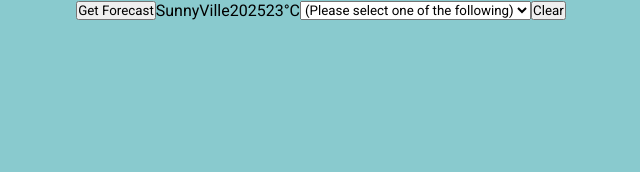
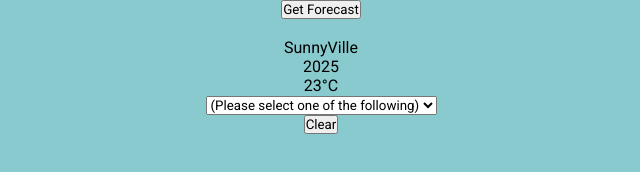
Before and after one commit to AmerAjjawi/weatherify, a plain HTML site: page index.html in a window 1280 px wide. Shown: the whole page, without its empty margins (319-959 px from the left). Drawn offline with Linux system fonts and the light colour scheme.

Commit message:
added a flex-direction

```diff
--- a/styles.css
+++ b/styles.css
@@ -30,7 +30,7 @@ body {
     width: 100%;
     height: 100%;
     display: flex;
-    flex: column;
+    flex-direction: column;
     justify-content: center;
     align-items: center;
 
```
